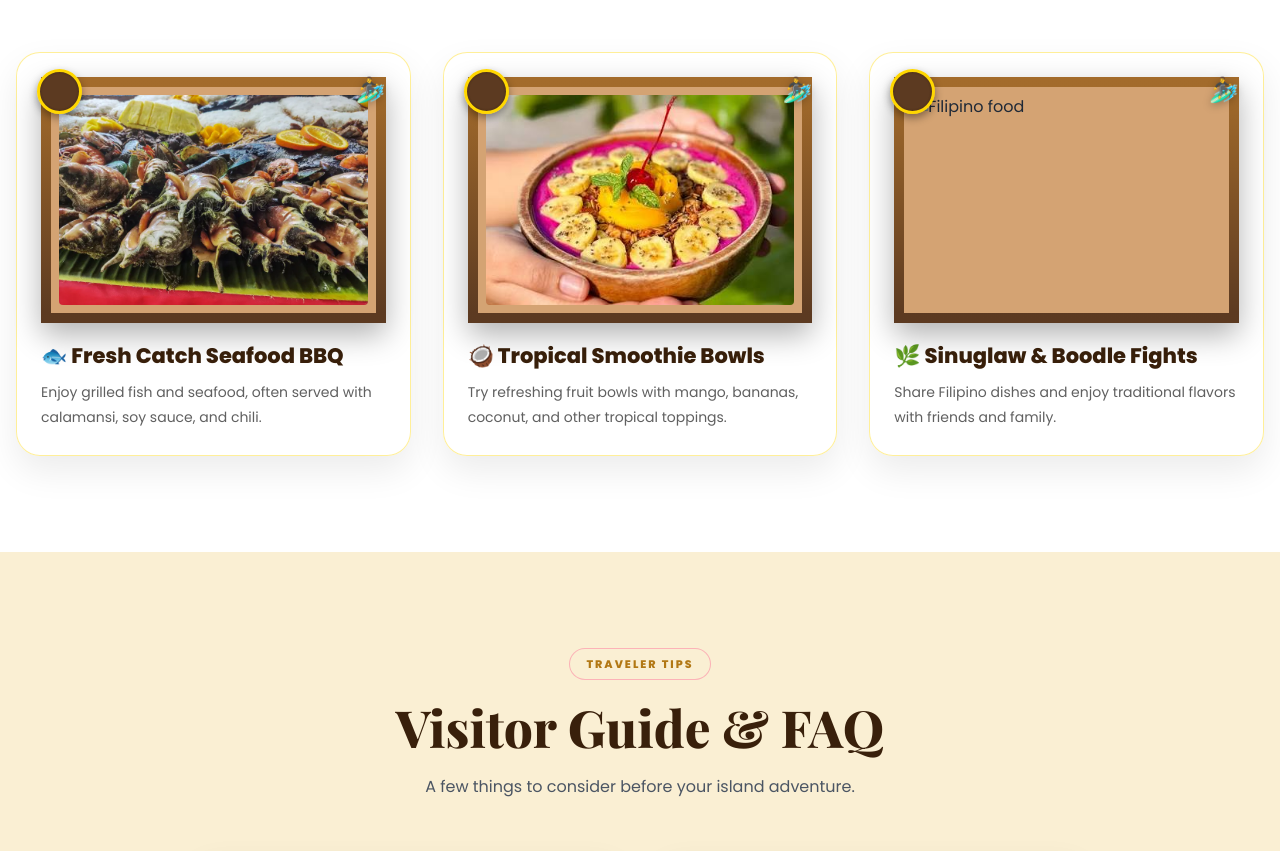
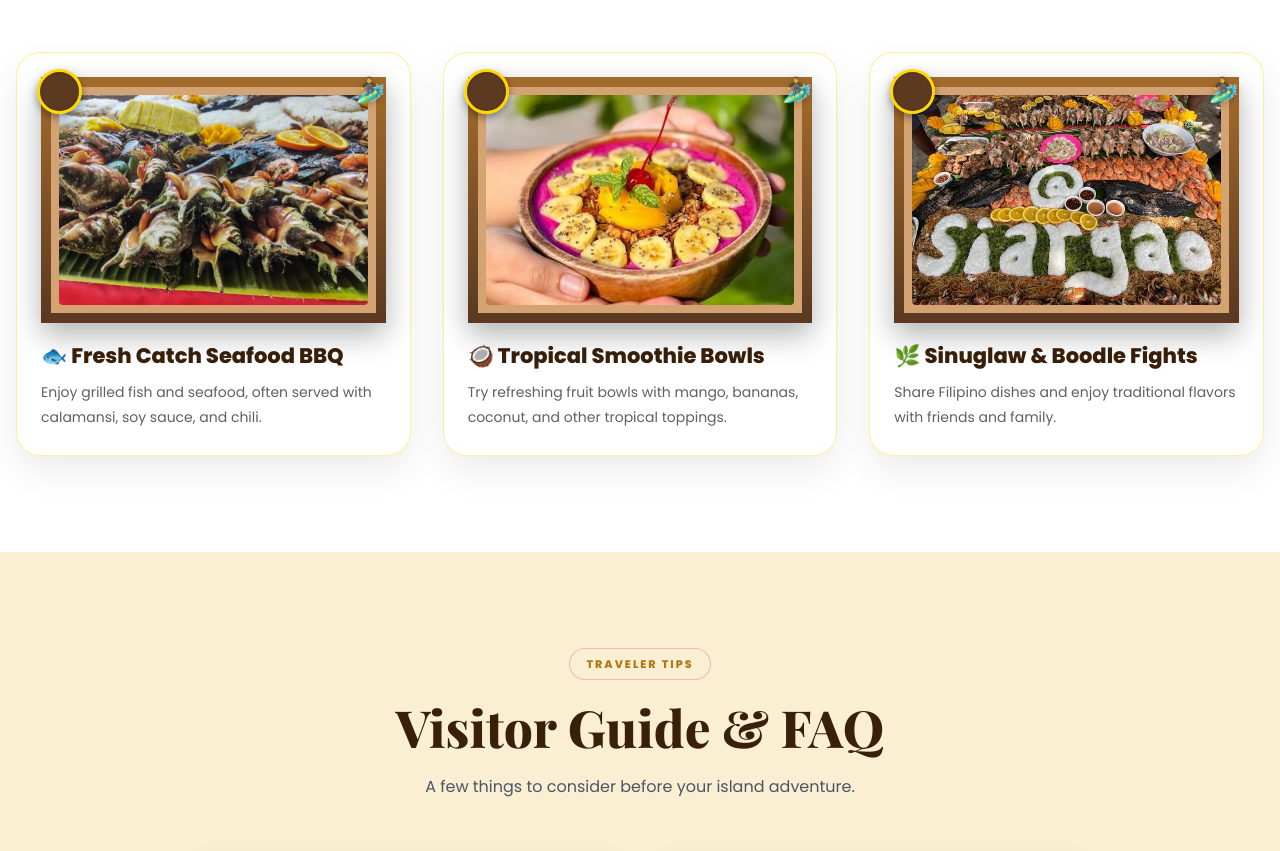
Before and after one commit to Makigolez0108/GOLEZ, a plain HTML site: page index.html in a window 1280 px wide. Shown: the part 3500-4351 px from the top of the page. Drawn offline with nearby package versions, Linux system fonts and the light colour scheme.

Commit message:
Update index.html

```diff
--- a/index.html
+++ b/index.html
@@ -285,7 +285,7 @@
         </article>
 
         <article class="glass-card">
-          <div class="bamboo-coconut-frame"><img src="IMAGES/filipino-food.jpg" alt="Filipino food" class="card-image"></div>
+          <div class="bamboo-coconut-frame"><img src="IMAGES/food.jpg" alt="Filipino food" class="card-image"></div>
           <h3 class="card-title">🌿 Sinuglaw & Boodle Fights</h3>
           <p class="card-text">Share Filipino dishes and enjoy traditional flavors with friends and family.</p>
         </article>
```
